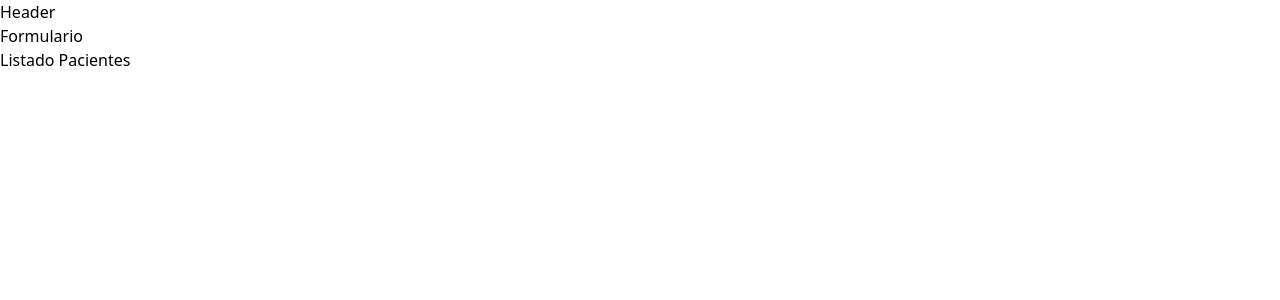
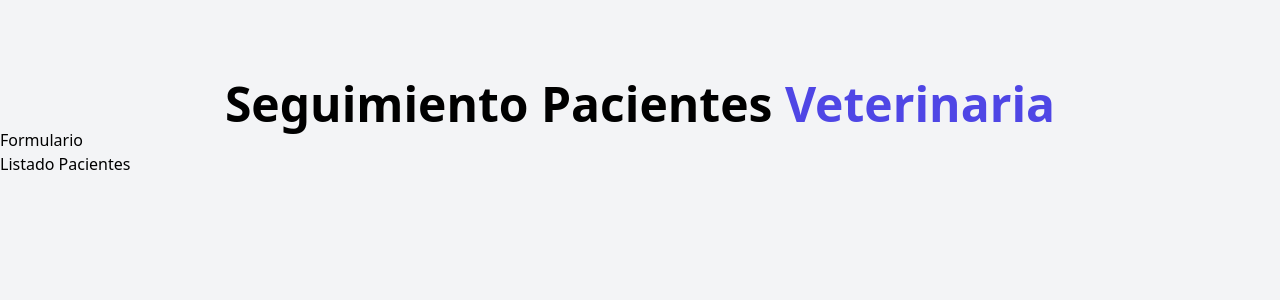
Before and after one commit to fschwalb/citas-veterinaria, a React (Vite) app: page / in a window 1280 px wide. Shown: the top 300 px of the page. Built offline with nearby package versions, Linux system fonts and the light colour scheme.

Commit message:
Added Styles to Header.jsx

```diff
--- a/index.html
+++ b/index.html
@@ -6,7 +6,7 @@
     <meta name="viewport" content="width=device-width, initial-scale=1.0" />
     <title>Gestor de Citas</title>
   </head>
-  <body>
+  <body class="bg-gray-100 h-screen">
     <div id="root"></div>
     <script type="module" src="/src/main.jsx"></script>
   </body>
--- a/src/App.jsx
+++ b/src/App.jsx
@@ -6,11 +6,11 @@
 function App() {
 
   return (
-    <>
+    <div className="container mx-auto mt-20">
       <Header />
       <Formulario />
       <ListadoPacientes />
-    </>
+    </div>
   )
 }
 
--- a/src/components/Header.jsx
+++ b/src/components/Header.jsx
@@ -1,7 +1,12 @@
 const Header = () => {
 
     return (
-        <h1>Header</h1>
+        <>
+            <h1 className="font-black text-5xl text-center md:w-2/3 mx-auto">
+                Seguimiento Pacientes {''}
+                <span className="text-indigo-600">Veterinaria</span>
+            </h1>
+        </>
     )
 
 }
```
